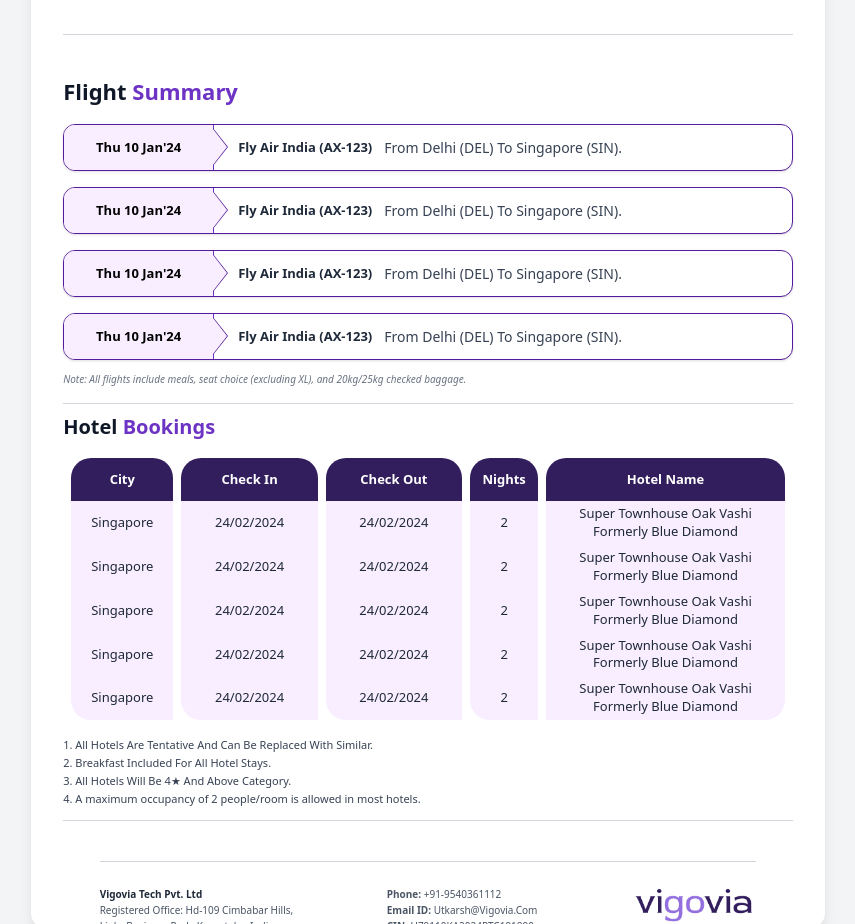
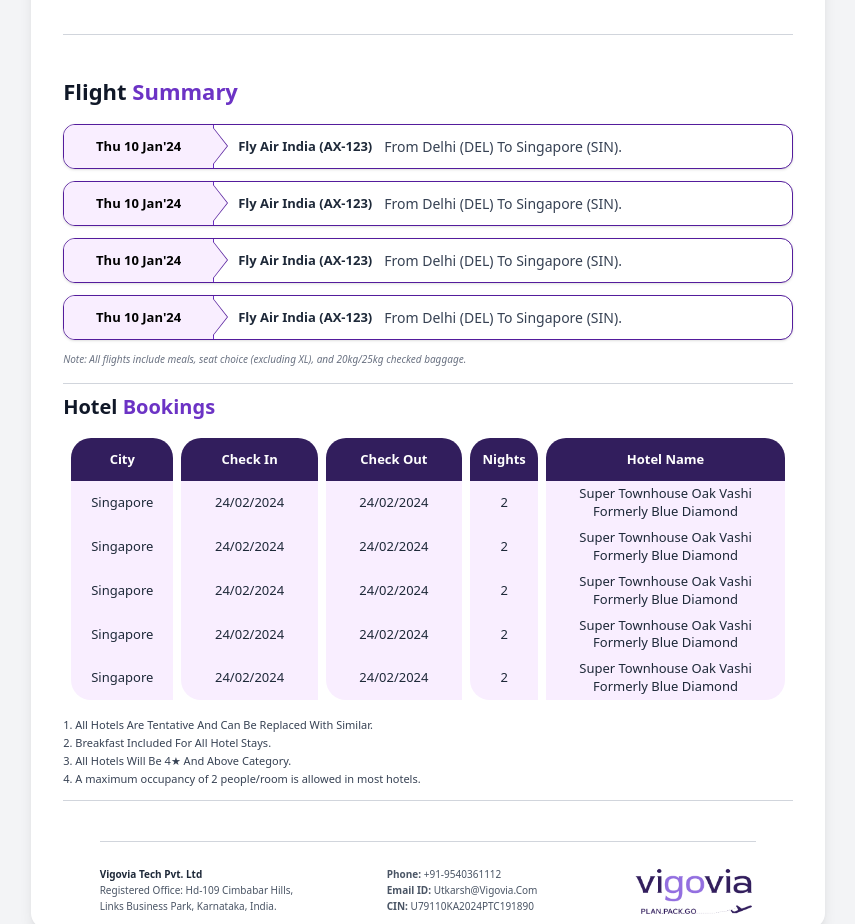
Before and after one commit to ish29-code/vigovia-itinerary, a React (Vite) app in the folder vigovia-itinerary/: page /preview in a window 1280 px wide. Shown: the part 1380-2304 px from the top of the page, without its empty margins (212-1067 px from the left). Built offline with nearby package versions, Linux system fonts and the light colour scheme.

Commit message:
itinerary

```diff
--- a/vigovia-itinerary/src/components/FlightSummaryTable.jsx
+++ b/vigovia-itinerary/src/components/FlightSummaryTable.jsx
@@ -9,14 +9,14 @@ const FlightSummaryTable = ({ flights }) => {
       </h2>
 
       {/* FLIGHT LIST */}
-      <div className="flex flex-col gap-4">
+      <div className="flex flex-col gap-3">
         {flights.map((flight, index) => (
           <div
             key={index}
             className="relative flex flex-col md:flex-row items-start md:items-center border border-[#541C9C] rounded-xl overflow-hidden shadow-sm bg-white"
           >
             {/* LEFT DATE BOX WITH ARROW OUTLINE */}
-            <div className="relative flex items-center justify-center w-full md:w-[150px] h-[45px] font-semibold text-[13px] bg-[#F9EEFF] text-black border-b md:border-b-0 md:border-r border-[#6C33C5] text-center">
+            <div className="relative flex items-center justify-center w-full md:w-[150px] h-[43px] font-semibold text-[13px] bg-[#F9EEFF] text-black border-b md:border-b-0 md:border-r border-[#6C33C5] text-center">
               {flight.date}
 
               {/* OUTLINE ARROW (only visible on desktop) */}
```
